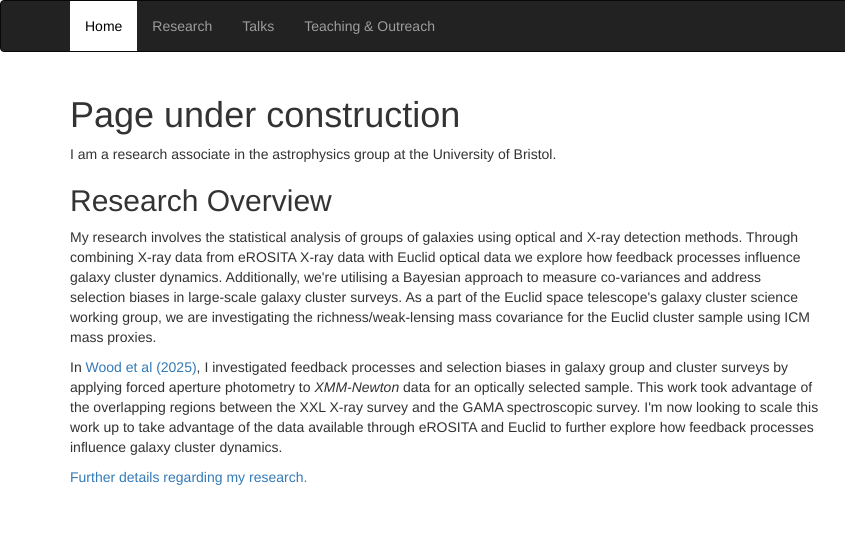
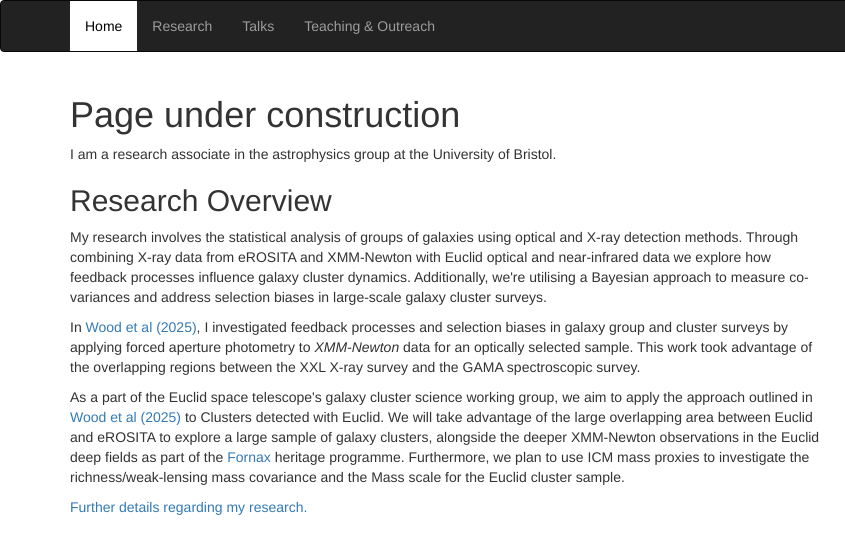
Before and after one commit to woodcai/woodcai.github.io, a plain HTML site: page index.html in a window 1280 px wide. Shown: the full height of the page, 0-845 px from the left. Drawn offline with nearby package versions, Linux system fonts and the light colour scheme.

Commit message:
docs: Update research overview with new findings and project details

```diff
--- a/index.html
+++ b/index.html
@@ -42,13 +42,19 @@
                     </p>
                     <h2>Research Overview</h2>
                         My research involves the statistical analysis of groups of galaxies using optical and X-ray detection methods.
-                        Through combining X-ray data from eROSITA X-ray data with Euclid optical data we explore how feedback processes influence galaxy cluster dynamics.
+                        Through combining X-ray data from eROSITA and XMM-Newton with Euclid optical and near-infrared data we explore how feedback processes influence galaxy cluster dynamics.
                         Additionally, we're utilising a Bayesian approach to measure co-variances and address selection biases in large-scale galaxy cluster surveys.
-                        As a part of the Euclid space telescope's galaxy cluster science working group, we are investigating the richness/weak-lensing mass covariance for the Euclid cluster sample using ICM mass proxies.
                     </p><p>
-                        In <a href="https://academic.oup.com/mnras/article/537/4/3908/8009099">Wood et al (2025)</a>, I investigated feedback processes and selection biases in galaxy group and cluster surveys by applying forced aperture photometry to <i>XMM-Newton</i> data for an optically selected sample.
+                        In <a href="https://ui.adsabs.harvard.edu/abs/2025MNRAS.537.3908W/abstract">Wood et al (2025)</a>, I investigated feedback processes and selection biases in galaxy group and
+                        cluster surveys by applying forced aperture photometry to <i>XMM-Newton</i> data for an optically selected sample.
                         This work took advantage of the overlapping regions between the XXL X-ray survey and the GAMA spectroscopic survey.
-                        I'm now looking to scale this work up to take advantage of the data available through eROSITA and Euclid to further explore how feedback processes influence galaxy cluster dynamics.
+
+                    </p><p>
+                        As a part of the Euclid space telescope's galaxy cluster science working group, we aim to apply the approach outlined in
+                        <a href="https://ui.adsabs.harvard.edu/abs/2025MNRAS.537.3908W/abstract">Wood et al (2025)</a> to Clusters detected with Euclid.
+                        We will take advantage of the large overlapping area between Euclid and eROSITA to explore a large sample of galaxy clusters, alongside
+                        the deeper XMM-Newton observations in the Euclid deep fields as part of the <a href="https://fornax.cosmostat.org">Fornax</a> heritage programme.
+                        Furthermore, we plan to use ICM mass proxies to investigate the richness/weak-lensing mass covariance and the Mass scale for the Euclid cluster sample.
                     </p><p><a href="research.html">Further details regarding my research.</a></p>
 
                 </div>
```
